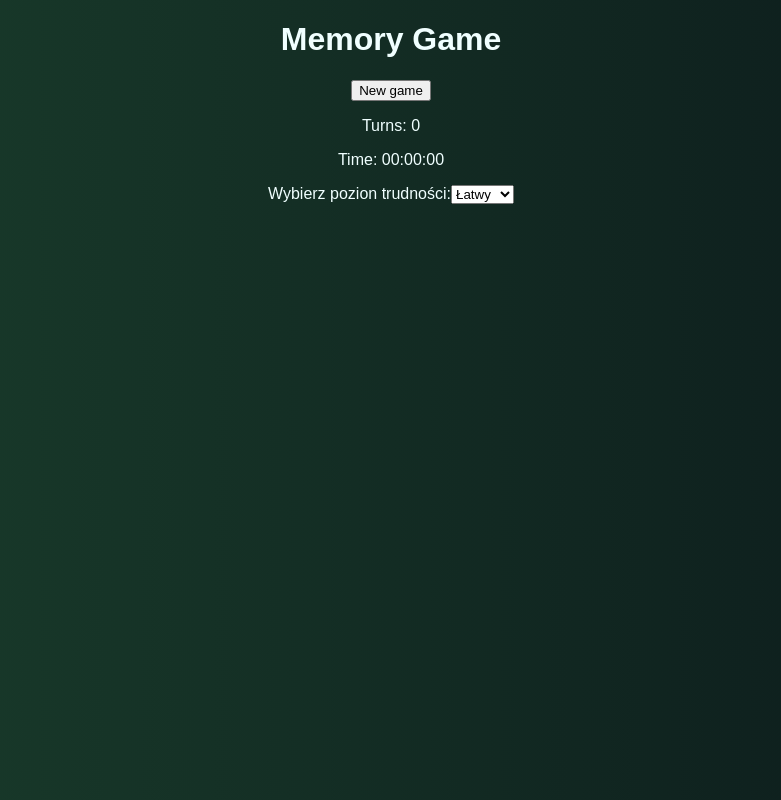
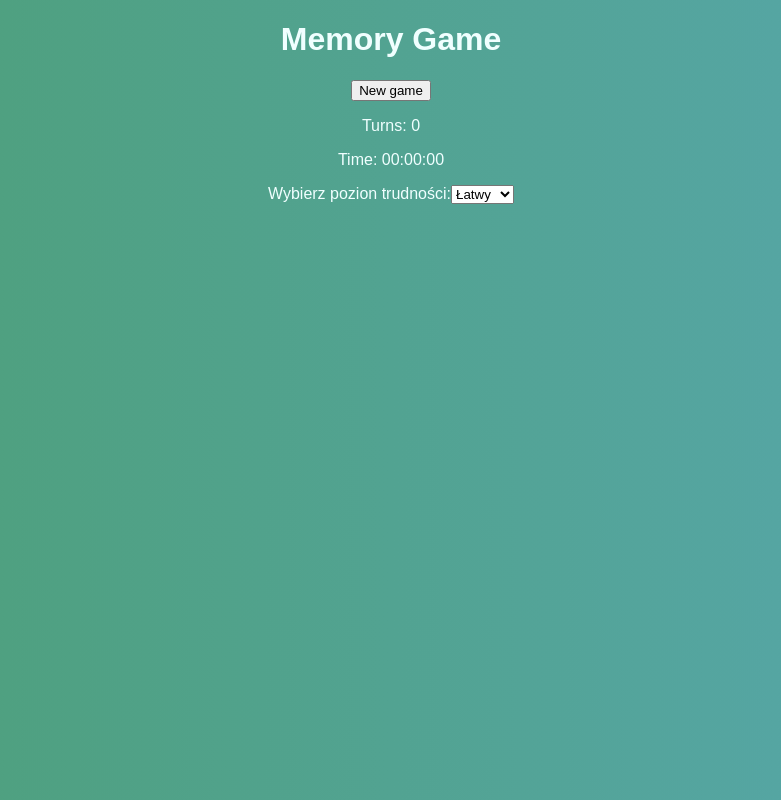
Before and after one commit to MateuszWesolowsky/memoryGame, a React (Vite) app: page / in a window 1280 px wide. Shown: the whole page, without its empty margins (249-1030 px from the left). Built offline with nearby package versions, Linux system fonts and the light colour scheme.

Commit message:
Fixed main styles

```diff
--- a/src/scss/main.scss
+++ b/src/scss/main.scss
@@ -1,10 +1,11 @@
 $primary-color: #333131;
 $text-color: azure;
-
+html {
+    height: 100vh;
+    background: linear-gradient(to right, #4d9f76, #57a7ad);
+}
 body {
     font-family: 'Arial', sans-serif;
-    background: linear-gradient(to right, #1a3e2c, #0c1a1b);
-
     text-align: center;
     margin: 0;
     padding: 0;
@@ -22,11 +23,6 @@ body {
     grid-template-columns: repeat(4, 1fr);
     gap: 20px;
 }
-@media screen and (max-width: 800px) {
-    .game-board {
-        grid-template-columns: repeat(3, 1fr);
-    }
-}
 @media screen and (max-width: 500px) {
     .game-board {
         grid-template-columns: repeat(2, 1fr);
```
